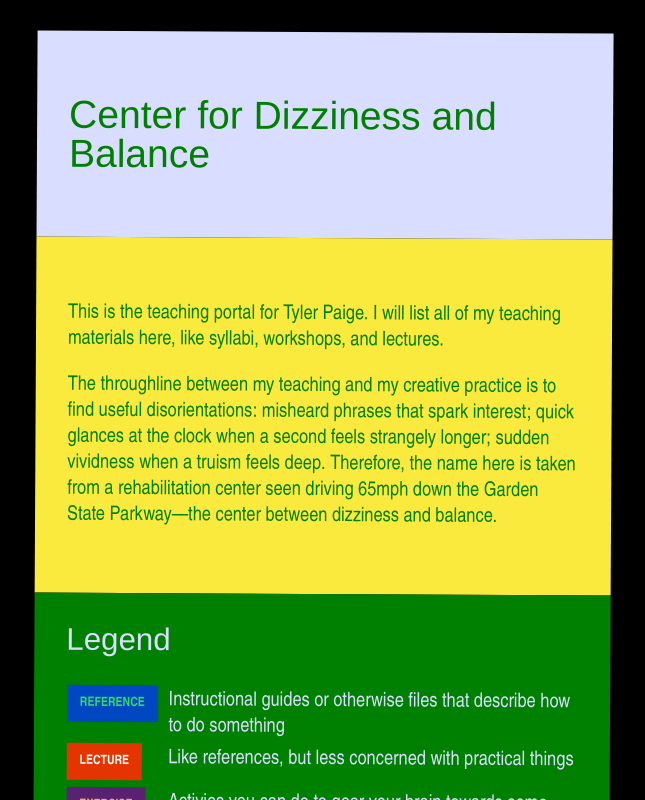
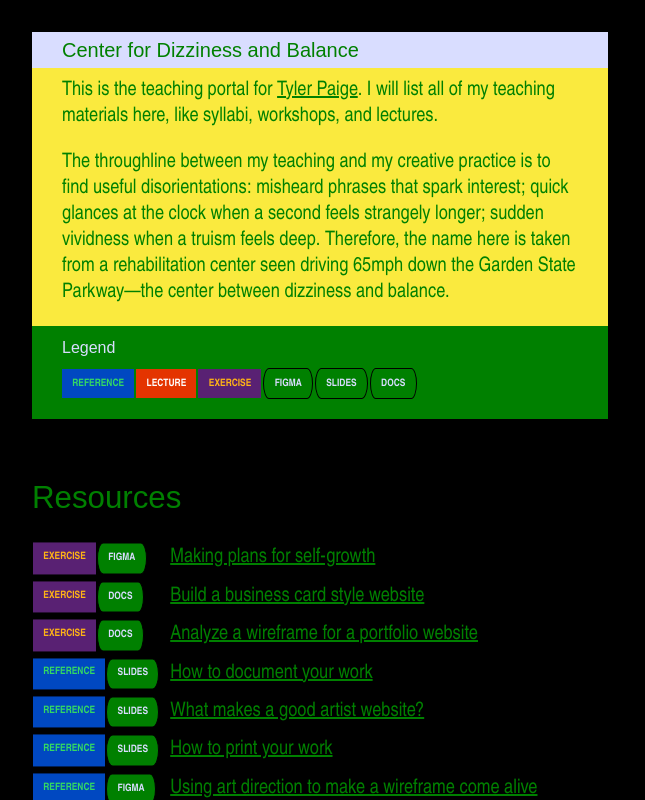
Before and after one commit to tylerpaige/dizziness-and-balance, a Next.js app: page / in a window 1280 px wide. Shown: the top 800 px of the page, without its empty margins (0-645 px from the left). Built offline with nearby package versions, Linux system fonts and the light colour scheme; a web font is replaced by a local one.

Commit message:
Restyle to be more compact

```diff
--- a/app/page.jsx
+++ b/app/page.jsx
@@ -15,7 +15,6 @@ export default function Home() {
         "m-0",
         "p-1",
         "sm:max-w-lg",
-        "sm:rotate-[0.3deg]"
       )}
     >
       <header>
@@ -23,21 +22,21 @@ export default function Home() {
           className={clsx(
             "bg-lilac",
             "text-kelly-green",
-            "px-1",
-            "py-2",
+            "px-3em/2",
+            "py-em/4",
             "font-extended"
           )}
         >
-          <h1 className={clsx("text-3", "text-center", "sm:text-left")}>
+          <h1 className={clsx()}>
             Center for Dizziness and Balance
           </h1>
         </section>
         <section
-          className={clsx("bg-yellow", "px-1", "py-3", "markdown", "sm:py-2")}
+          className={clsx("bg-yellow", "px-3em/2", "pt-em/2", "pb-em", "markdown")}
         >
           <p>
             This is the teaching portal for{" "}
-            <a href="https://tylerpaige.com">Tyler Paige</a>. I will list all of
+            <a href="https://tylerpaige.com" className="underline">Tyler Paige</a>. I will list all of
             my teaching materials here, like syllabi, workshops, and lectures.
           </p>
           <p>
--- a/components/Legend.jsx
+++ b/components/Legend.jsx
@@ -1,40 +1,65 @@
+"use client";
+
 import clsx from "clsx";
-import { Subheading } from "./Subheading";
-import { TaggedRow } from "./TaggedRow";
 import data from "../data.json";
+import { FormatTag, TypeTag } from "./Tag";
+import { useCallback, useState } from "react";
 
 export function Legend() {
+  const [selection, setSelection] = useState({
+    title: null,
+    description: null,
+  });
+  const handleSelection = useCallback(
+    (title, description) => {
+      if (title === selection.title) {
+        setSelection({ title: null, description: null });
+      } else {
+        setSelection({ title, description });
+      }
+    },
+    [selection]
+  );
+
   return (
     <section
       className={clsx(
         "bg-kelly-green",
         "text-lilac",
-        "border-b-1",
-        "border-b-blue",
-        "px-1",
-        "pb-1",
+        "px-3em/2",
+        "pb-em",
+        "pt-em/2",
         "overflow-auto"
       )}
     >
-      <Subheading className={clsx("my-em")}>Legend</Subheading>
-      <table>
-        <tbody>
-          {Object.entries(data.legend.types).map(
-            ([type, description], index) => (
-              <TaggedRow type={type} key={`legend-type-${index}`}>
-                {description}
-              </TaggedRow>
-            )
+      <div className="-text-1">
+        <h3 className={clsx("font-extended", "mb-em/2")}>Legend</h3>
+        <div className={clsx("flex", "flex-wrap", "gap-2px")}>
+          {Object.entries(data.legend.types).map(([type, description]) => (
+            <button
+              type="button"
+              onClick={() => handleSelection(type, description)}
+              key={`legend-type-${type}`}
+            >
+              <TypeTag type={type} selected={selection.title === type} />
+            </button>
+          ))}
+          {Object.entries(data.legend.formats).map(([format, description]) => (
+            <button
+              type="button"
+              onClick={() => handleSelection(format, description)}
+              key={`legend-format-${format}`}
+            >
+              <FormatTag format={format} selected={selection.title === format} />
+            </button>
+          ))}
+        </div>
+        <div className={clsx(selection?.title ? "block" : "hidden", "mt-em")}>
+          {selection.title && (
+            <p>{selection.description}</p>
           )}
-          {Object.entries(data.legend.formats).map(
-            ([format, description], index) => (
-              <TaggedRow format={format} key={`legend-format-${index}`}>
-                {description}
-              </TaggedRow>
-            )
-          )}
-        </tbody>
-      </table>
+        </div>
+      </div>
     </section>
   );
 }
--- a/components/Tag.jsx
+++ b/components/Tag.jsx
@@ -5,6 +5,7 @@ function Tag({ children, className }) {
     <span
       className={clsx(
         "-text-2",
+        "md:-text-3",
         "font-bold",
         "uppercase",
         "px-em",
@@ -20,26 +21,31 @@ function Tag({ children, className }) {
   );
 }
 
-export function TypeTag({ type }) {
+export function TypeTag({ type, selected = false }) {
   const classNames = {
     default: [],
-    reference: ["bg-blue", "text-bright-green"],
-    exercise: ["bg-purple", "text-gold"],
-    lecture: ["bg-red", "text-white"],
+    reference: selected
+      ? ["bg-bright-green", "text-blue"]
+      : ["bg-blue", "text-bright-green"],
+    exercise: selected
+      ? ["bg-gold", "text-purple"]
+      : ["bg-purple", "text-gold"],
+    lecture: selected ? ["bg-white", "text-red"] : ["bg-red", "text-white"],
   };
   return (
     <Tag className={clsx(classNames[type] || classNames.default)}>{type}</Tag>
   );
 }
 
-export function FormatTag({ format }) {
+export function FormatTag({ format, selected = false }) {
   return (
     <Tag
       className={clsx(
         "rounded",
         "border-px",
-        "border-black",
-        "bg-kelly-green",
+        selected
+          ? ["border-kelly-green", "bg-black"]
+          : ["border-black", "bg-kelly-green"],
         "text-lilac"
       )}
     >
```
